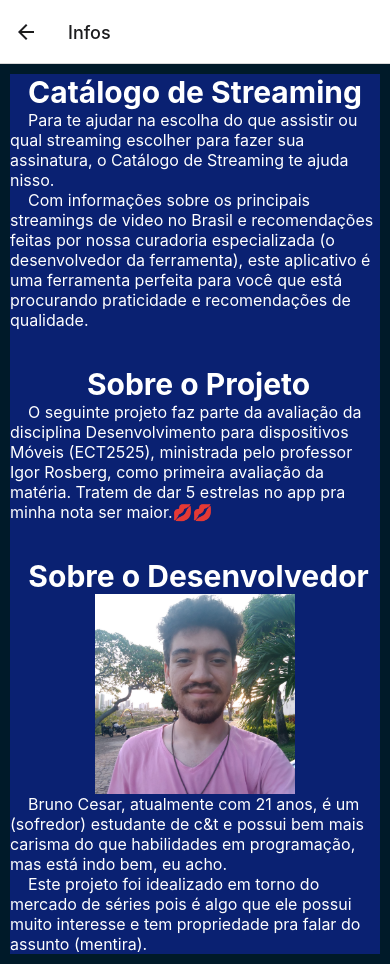
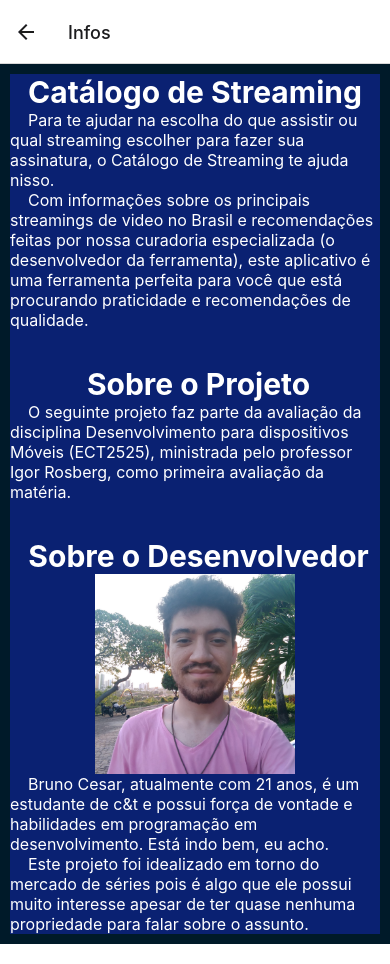
Before and after one commit to brunoo85/projeto_1.0, a React Native app: screen /Infos in a window 390 px wide. Built offline with nearby package versions, Linux system fonts and the light colour scheme; no server answers.

Commit message:
Atualizações

```diff
--- a/components/InfoDev.js
+++ b/components/InfoDev.js
@@ -13,13 +13,13 @@ export default function InfoDev(){
             aplicativo é uma ferramenta perfeita para você que está procurando praticidade e recomendações de qualidade.</Text>
               <Text style={styles.Texto1}>{'\n'} Sobre o Projeto</Text>
               <Text style={styles.Texto2}>    O seguinte projeto faz parte da avaliação da disciplina Desenvolvimento para dispositivos Móveis (ECT2525),
-            ministrada pelo professor Igor Rosberg, como primeira avaliação da matéria. Tratem de dar 5 estrelas no app pra minha nota ser maior.💋💋 </Text>
+            ministrada pelo professor Igor Rosberg, como primeira avaliação da matéria. </Text>
              <Text style={styles.Texto1}>{'\n'} Sobre o Desenvolvedor</Text>
               <Image style={styles.imgConfig} source={require('../assets/imagens/perfilDev.jpg')} />
-              <Text style={styles.Texto2}>    Bruno Cesar, atualmente com 21 anos, é um (sofredor) estudante de c&t e possui
-                bem mais carisma do que habilidades em programação, mas está indo bem, eu acho. </Text>
+              <Text style={styles.Texto2}>    Bruno Cesar, atualmente com 21 anos, é um estudante de c&t e possui
+                força de vontade e habilidades em programação em desenvolvimento. Está indo bem, eu acho. </Text>
                 <Text style={styles.Texto2}>    Este projeto foi idealizado em torno do mercado de séries pois é
-                algo que ele possui muito interesse e tem propriedade pra falar do assunto (mentira).</Text>
+                algo que ele possui muito interesse apesar de ter quase nenhuma propriedade para falar sobre o assunto.</Text>
             </View>
         </View>
     );
--- a/components/Menu.js
+++ b/components/Menu.js
@@ -8,7 +8,7 @@ export default function Menu({navigation}) {
 
   useEffect(function(){
     async function getData(){
-      const response = await fetch('https://raw.githubusercontent.com/brunoo85/projeto_1.0/main/listaMenu.json');
+      const response = await fetch('https://raw.githubusercontent.com/brunoo85/projeto_1.0/main/listaMenu.json?token=GHSAT0AAAAAACC4OY6FEUVKLGQWYZBBR77IZD3WTBA');
       const menuServidor = await response.json();
        setMenu(menuServidor)
     }
--- a/package.json
+++ b/package.json
@@ -14,7 +14,7 @@
     "expo": "~46.0.13",
     "expo-status-bar": "~1.4.0",
     "react": "18.0.0",
-    "react-native": "0.69.6",
+    "react-native": "0.69.9",
     "react-native-gesture-handler": "~2.5.0",
     "react-native-safe-area-context": "4.3.1",
     "react-native-screens": "~3.15.0"
```
Also changed, not shown: 2 other files (tests, documents, lock files or other folders).
